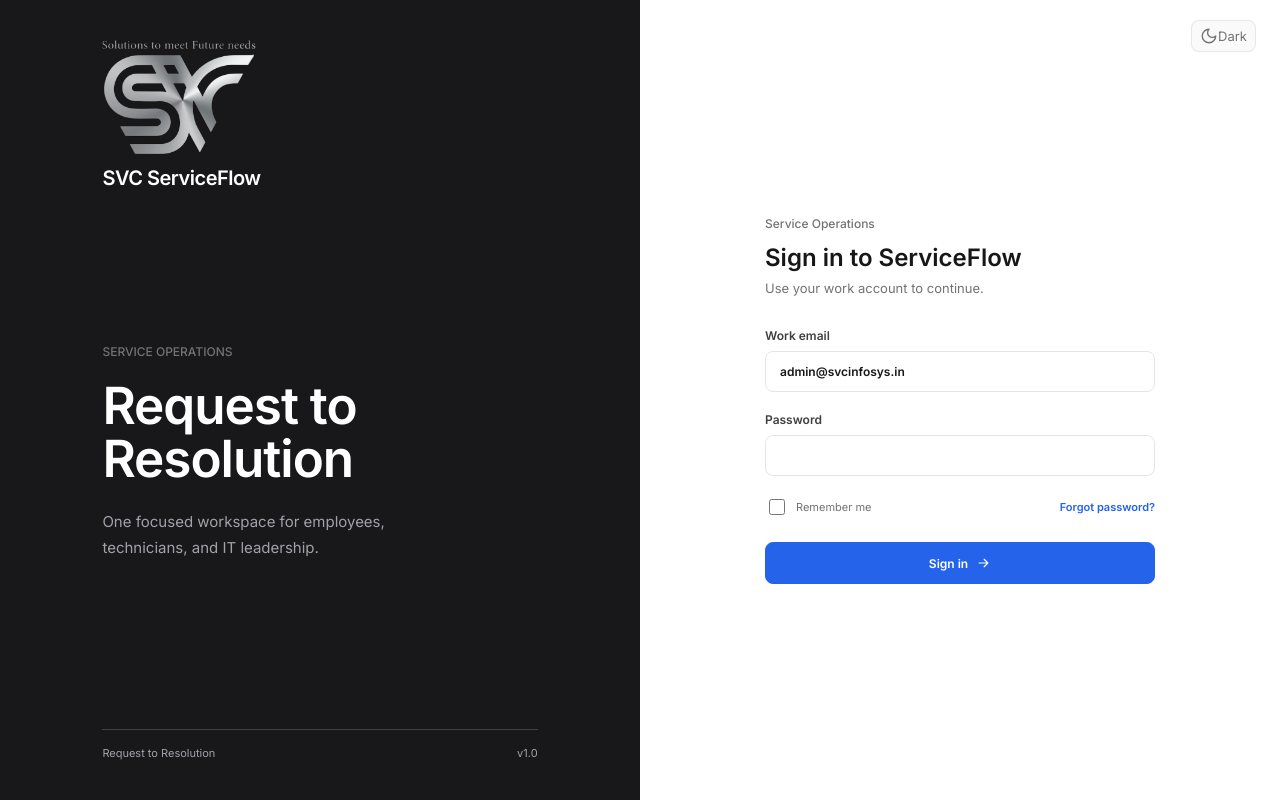
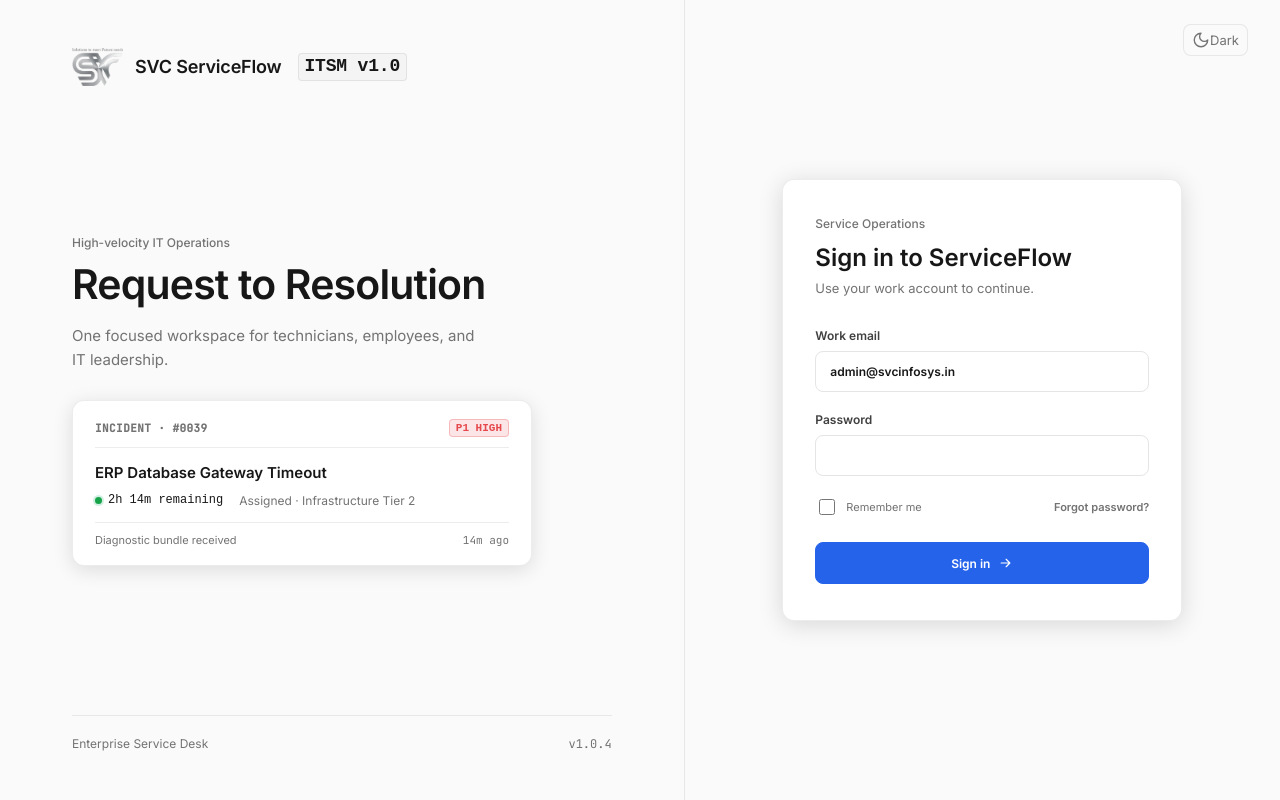
Before and after one commit to ayushsvc/svc-serviceflow, a Next.js app in the folder frontend/: page / in a window 1280 px wide. Built offline with nearby package versions, Linux system fonts and the light colour scheme.

Commit message:
feat(ui): picture-perfect home split layout - live telemetry card, dark autofill, elevated form

```diff
--- a/frontend/app/globals.css
+++ b/frontend/app/globals.css
@@ -128,39 +128,63 @@ button:focus-visible, input:focus-visible, textarea:focus-visible, select:focus-
 }
 .muted { color: var(--muted); }
 
+/* Dark/Light mode autofill override to prevent white input glow */
+input:-webkit-autofill,
+input:-webkit-autofill:hover,
+input:-webkit-autofill:focus,
+input:-webkit-autofill:active {
+  -webkit-text-fill-color: var(--input-text) !important;
+  -webkit-box-shadow: 0 0 0px 1000px var(--input-bg) inset !important;
+  box-shadow: 0 0 0px 1000px var(--input-bg) inset !important;
+  transition: background-color 5000s ease-in-out 0s;
+}
+
 /* Authentication */
 .login-page {
   display: grid;
-  grid-template-columns: minmax(0, 1fr) minmax(0, 1fr);
+  grid-template-columns: minmax(0, 1.15fr) minmax(0, 1fr);
   min-height: 100vh;
-  background: var(--surface);
+  background: var(--canvas);
 }
 .login-panel {
-  background: #18181b;
-  color: #fff;
+  background: var(--surface-subtle);
+  border-right: 1px solid var(--line);
+  color: var(--ink);
   display: flex;
   flex-direction: column;
-  padding: 40px clamp(40px, 8vw, 128px);
+  justify-content: space-between;
+  padding: 48px clamp(32px, 6vw, 72px);
 }
 .login-brand {
-  align-items: flex-start;
-  display: flex;
-  flex-direction: column;
+  align-items: center;
+  display: flex;
+  flex-direction: row;
   gap: 12px;
 }
 .login-brand img {
-  width: clamp(140px, 12vw, 175px);
-  height: auto;
+  height: 38px;
+  width: auto;
   object-fit: contain;
   flex-shrink: 0;
   display: block;
 }
 .login-brand span {
-  font-size: clamp(20px, 1.5vw, 24px);
-  font-weight: 600;
-  letter-spacing: -0.025em;
-  color: #fff;
+  font-size: 18px;
+  font-weight: 600;
+  letter-spacing: -0.01em;
+  color: var(--ink);
   line-height: 1.2;
+}
+.login-brand-badge {
+  font-family: "Geist Mono", "IBM Plex Mono", monospace;
+  font-size: 11px;
+  font-weight: 500;
+  padding: 2px 6px;
+  border-radius: 4px;
+  background: var(--surface-hover);
+  color: var(--muted);
+  border: 1px solid var(--line);
+  margin-left: 4px;
 }
 .mobile-brand img {
   width: 120px;
@@ -169,7 +193,7 @@ button:focus-visible, input:focus-visible, textarea:focus-visible, select:focus-
   flex-shrink: 0;
   display: block;
 }
-.login-copy { margin: auto 0; max-width: 440px; }
+.login-copy { margin: 36px 0; max-width: 480px; }
 .login-copy .kicker {
   color: var(--muted);
   font-size: 12px;
@@ -179,39 +203,137 @@ button:focus-visible, input:focus-visible, textarea:focus-visible, select:focus-
   text-transform: none;
 }
 .login-copy h1 {
-  font-size: clamp(36px, 4vw, 60px);
+  font-size: clamp(32px, 3.2vw, 44px);
+  font-weight: 600;
   letter-spacing: -0.02em;
-  line-height: 1.04;
-  margin: 20px 0 24px;
-}
-.login-copy > p:last-child {
-  color: #a1a1aa;
+  line-height: 1.12;
+  margin: 12px 0 16px;
+  color: var(--ink);
+}
+.login-copy > p:nth-child(3) {
+  color: var(--muted);
   font-size: 15px;
-  line-height: 1.7;
-  max-width: 360px;
+  line-height: 1.6;
+  max-width: 420px;
+  margin: 0 0 28px;
+}
+
+/* Live Telemetry Product Preview Card */
+.preview-ticket-card {
+  background: var(--surface);
+  border: 1px solid var(--line);
+  border-radius: 12px;
+  padding: 18px 22px;
+  box-shadow: 0 4px 20px rgba(0, 0, 0, 0.12);
+  display: flex;
+  flex-direction: column;
+  gap: 14px;
+  max-width: 460px;
+  transition: border-color 0.15s ease;
+}
+.preview-card-head {
+  display: flex;
+  align-items: center;
+  justify-content: space-between;
+  border-bottom: 1px solid var(--line);
+  padding-bottom: 10px;
+}
+.preview-ticket-id {
+  font-family: "Geist Mono", "IBM Plex Mono", monospace;
+  font-size: 11px;
+  font-weight: 600;
+  color: var(--muted);
+  display: inline-flex;
+  align-items: center;
+  gap: 6px;
+  letter-spacing: 0.04em;
+}
+.preview-p1-badge {
+  font-family: "Geist Mono", "IBM Plex Mono", monospace;
+  font-size: 11px;
+  font-weight: 600;
+  padding: 2px 6px;
+  border-radius: 4px;
+  background: rgba(229, 72, 77, 0.14);
+  color: #e5484d;
+  border: 1px solid rgba(229, 72, 77, 0.28);
+}
+.preview-card-body h3 {
+  font-size: 15px;
+  font-weight: 600;
+  color: var(--ink);
+  margin: 0 0 10px;
+  line-height: 1.4;
+}
+.preview-telemetry-row {
+  display: flex;
+  align-items: center;
+  gap: 16px;
+  font-size: 12px;
+  color: var(--muted);
+}
+.preview-sla-target {
+  display: inline-flex;
+  align-items: center;
+  font-family: "Geist Mono", "IBM Plex Mono", monospace;
+  font-variant-numeric: tabular-nums;
+  font-size: 12px;
+  color: var(--ink);
+}
+.preview-sla-dot {
+  width: 7px;
+  height: 7px;
+  border-radius: 50%;
+  background: var(--success);
+  margin-right: 6px;
+  box-shadow: 0 0 0 2px rgba(76, 195, 138, 0.25);
+}
+.preview-assignee {
+  display: inline-flex;
+  align-items: center;
+  gap: 6px;
+  color: var(--muted);
+}
+.preview-card-footer {
+  border-top: 1px solid var(--line);
+  padding-top: 10px;
+  font-size: 11px;
+  color: var(--muted);
+  display: flex;
+  align-items: center;
+  justify-content: space-between;
 }
 .login-footer {
-  border-top: 1px solid #3f3f46;
-  color: #a1a1aa;
-  display: flex;
-  font-size: 11px;
+  border-top: 1px solid var(--line);
+  color: var(--muted);
+  display: flex;
+  font-size: 12px;
   justify-content: space-between;
-  padding-top: 16px;
+  padding-top: 20px;
 }
 .login-form-wrap {
   align-items: center;
   display: flex;
   justify-content: center;
-  padding: 48px;
+  padding: clamp(24px, 5vw, 48px);
+  background: var(--canvas);
+}
+.login-form-card {
   background: var(--surface);
-}
-.login-form { max-width: 390px; width: 100%; color: var(--ink); }
+  border: 1px solid var(--line);
+  border-radius: 12px;
+  box-shadow: 0 4px 24px rgba(0, 0, 0, 0.14);
+  padding: 36px 32px;
+  width: 100%;
+  max-width: 400px;
+}
+.login-form { width: 100%; color: var(--ink); }
 .mobile-brand {
   align-items: flex-start;
   display: none;
   flex-direction: column;
   gap: 10px;
-  margin-bottom: 32px;
+  margin-bottom: 24px;
 }
 .mobile-brand strong {
   font-size: 20px;
--- a/frontend/app/page.tsx
+++ b/frontend/app/page.tsx
@@ -270,12 +270,47 @@ export default function Home() {
   return (
     <main className="login-page">
       <section className="login-panel">
-        <div className="login-brand"><img src="/svc-logo.png" alt="SVC Infosystems" /><span>SVC ServiceFlow</span></div>
-        <div className="login-copy"><p className="kicker">SERVICE OPERATIONS</p><h1>Request to Resolution</h1><p>One focused workspace for employees, technicians, and IT leadership.</p></div>
-        <div className="login-footer"><span>Request to Resolution</span><span>v1.0</span></div>
+        <div className="login-brand">
+          <img src="/svc-logo.png" alt="SVC Infosystems" />
+          <span>SVC ServiceFlow</span>
+          <span className="login-brand-badge">ITSM v1.0</span>
+        </div>
+        <div className="login-copy">
+          <p className="kicker">High-velocity IT Operations</p>
+          <h1>Request to Resolution</h1>
+          <p>One focused workspace for technicians, employees, and IT leadership.</p>
+          <div className="preview-ticket-card">
+            <div className="preview-card-head">
+              <span className="preview-ticket-id">
+                <span className="font-mono">INCIDENT · #0039</span>
+              </span>
+              <span className="preview-p1-badge">P1 HIGH</span>
+            </div>
+            <div className="preview-card-body">
+              <h3>ERP Database Gateway Timeout</h3>
+              <div className="preview-telemetry-row">
+                <span className="preview-sla-target">
+                  <span className="preview-sla-dot" aria-hidden="true" />
+                  2h 14m remaining
+                </span>
+                <span className="preview-assignee">
+                  <span>Assigned · Infrastructure Tier 2</span>
+                </span>
+              </div>
+            </div>
+            <div className="preview-card-footer">
+              <span>Diagnostic bundle received</span>
+              <span className="font-mono">14m ago</span>
+            </div>
+          </div>
+        </div>
+        <div className="login-footer">
+          <span>Enterprise Service Desk</span>
+          <span className="font-mono">v1.0.4</span>
+        </div>
       </section>
       <section className="login-form-wrap" style={{ position: "relative" }}>
-        <div style={{ position: "absolute", top: 20, right: 24 }}>
+        <div style={{ position: "absolute", top: 24, right: 32 }}>
           <button
             type="button"
             className="theme-toggle-btn"
@@ -286,15 +321,22 @@ export default function Home() {
             {resolvedTheme === "dark" ? <><Icon name="sun" /> Light</> : <><Icon name="moon" /> Dark</>}
           </button>
         </div>
+        <div className="login-form-card">
           <form className="login-form" onSubmit={login}>
             <div className="mobile-brand"><img src="/svc-logo.png" alt="SVC Infosystems" /><strong>SVC ServiceFlow</strong></div>
-          <p className="kicker">Service Operations</p><h2>Sign in to ServiceFlow</h2><p className="form-help">Use your work account to continue.</p>
+            <p className="kicker">Service Operations</p>
+            <h2>Sign in to ServiceFlow</h2>
+            <p className="form-help">Use your work account to continue.</p>
             <label>Work email<input type="email" value={email} onChange={(event) => setEmail(event.target.value)} required autoComplete="email" /></label>
             <label>Password<input type="password" value={password} onChange={(event) => setPassword(event.target.value)} required autoComplete="current-password" /></label>
-          <div className="form-options"><label className="checkbox"><input type="checkbox" /> Remember me</label><button type="button" className="text-button">Forgot password?</button></div>
+            <div className="form-options">
+              <label className="checkbox"><input type="checkbox" /> Remember me</label>
+              <button type="button" className="text-button" style={{ color: "var(--muted)" }}>Forgot password?</button>
+            </div>
             <button className="primary-button login-button" type="submit">Sign in <Icon name="arrow" /></button>
             {message && <p className={accountActivated ? "settings-saved" : "error"} role={accountActivated ? "status" : "alert"}>{message}</p>}
           </form>
+        </div>
       </section>
     </main>
   );
```
Lines whose indentation alone changed are shown as unchanged.
